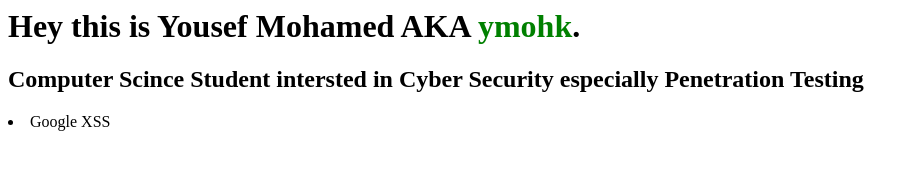
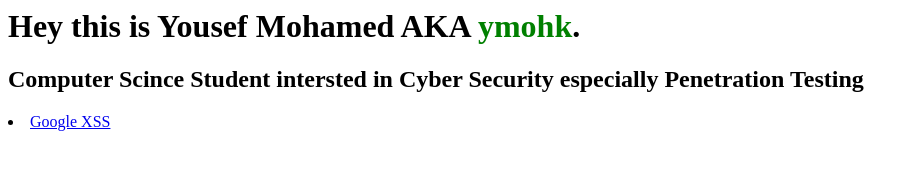
Before and after one commit to jmohk/jmohk.github.io, a plain HTML site: page index.html in a window 1280 px wide. Shown: the whole page, without its empty margins (0-919 px from the left). Drawn offline with Linux system fonts and the light colour scheme.

Commit message:
Update index.html

```diff
--- a/index.html
+++ b/index.html
@@ -1,5 +1,5 @@
 <h1>Hey this is Yousef Mohamed AKA <span style="color: green;">ymohk</span>.</h1>
 <h2>Computer Scince Student intersted in Cyber Security especially Penetration Testing</h2>
 <li>
-Google XSS
+<a href="/google-xss">Google XSS</a>
 </li>
```
